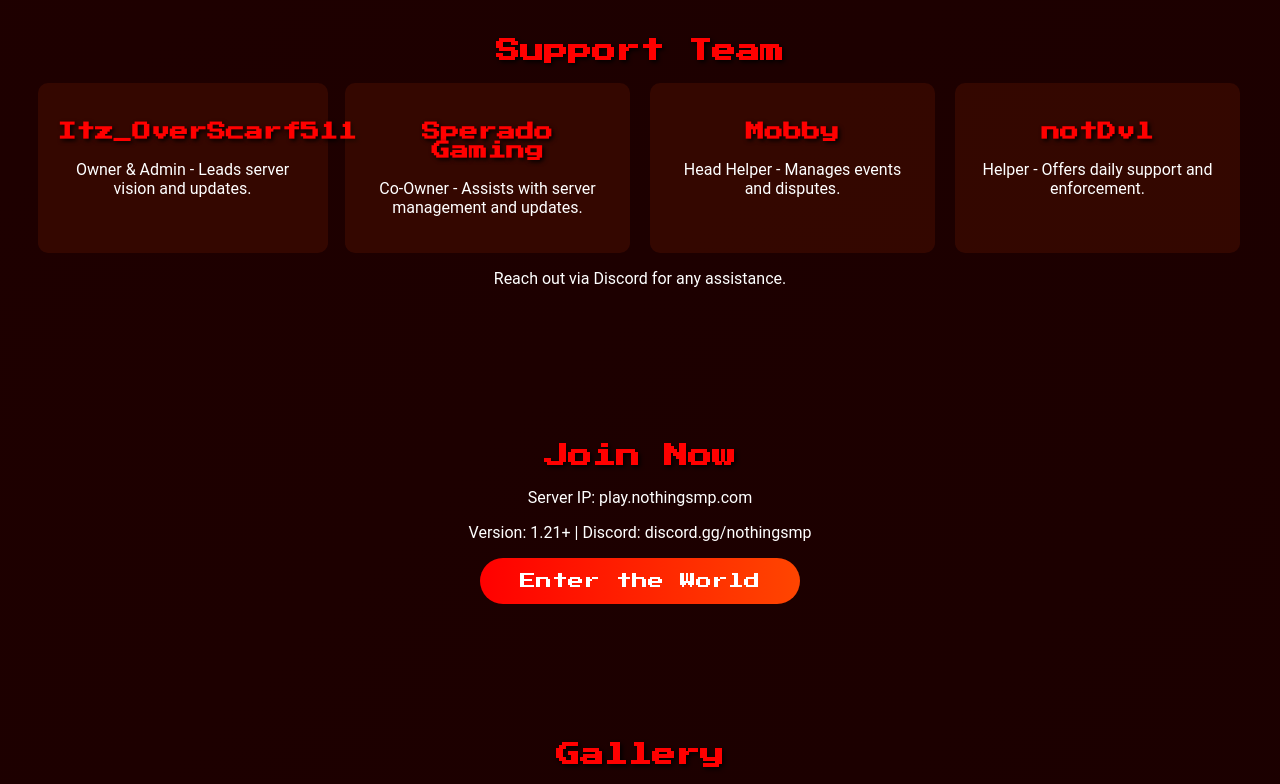
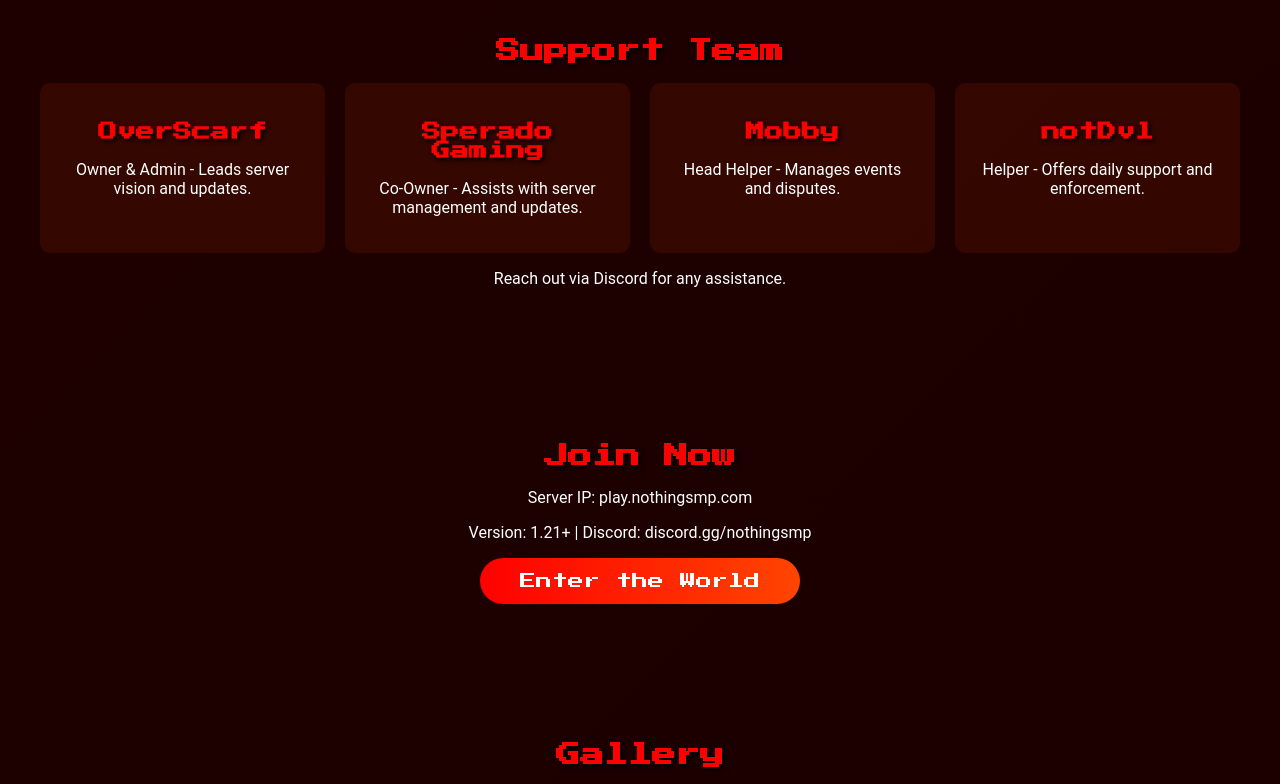
Before and after one commit to Nikhilkri/NothingSmp2, a plain HTML site: page index.html in a window 1280 px wide. Shown: the part 1280-2064 px from the top of the page. Drawn offline with Linux system fonts and the light colour scheme.

Commit message:
Update team member name from Itz_OverScarf511 to OverScarf

```diff
--- a/index.html
+++ b/index.html
@@ -70,7 +70,7 @@
             <h2>Support Team</h2>
             <div class="team-grid">
                 <div class="team-card">
-                    <h3>Itz_OverScarf511</h3>
+                    <h3>OverScarf</h3>
                     <p>Owner & Admin - Leads server vision and updates.</p>
                 </div>
                 <div class="team-card">
```
